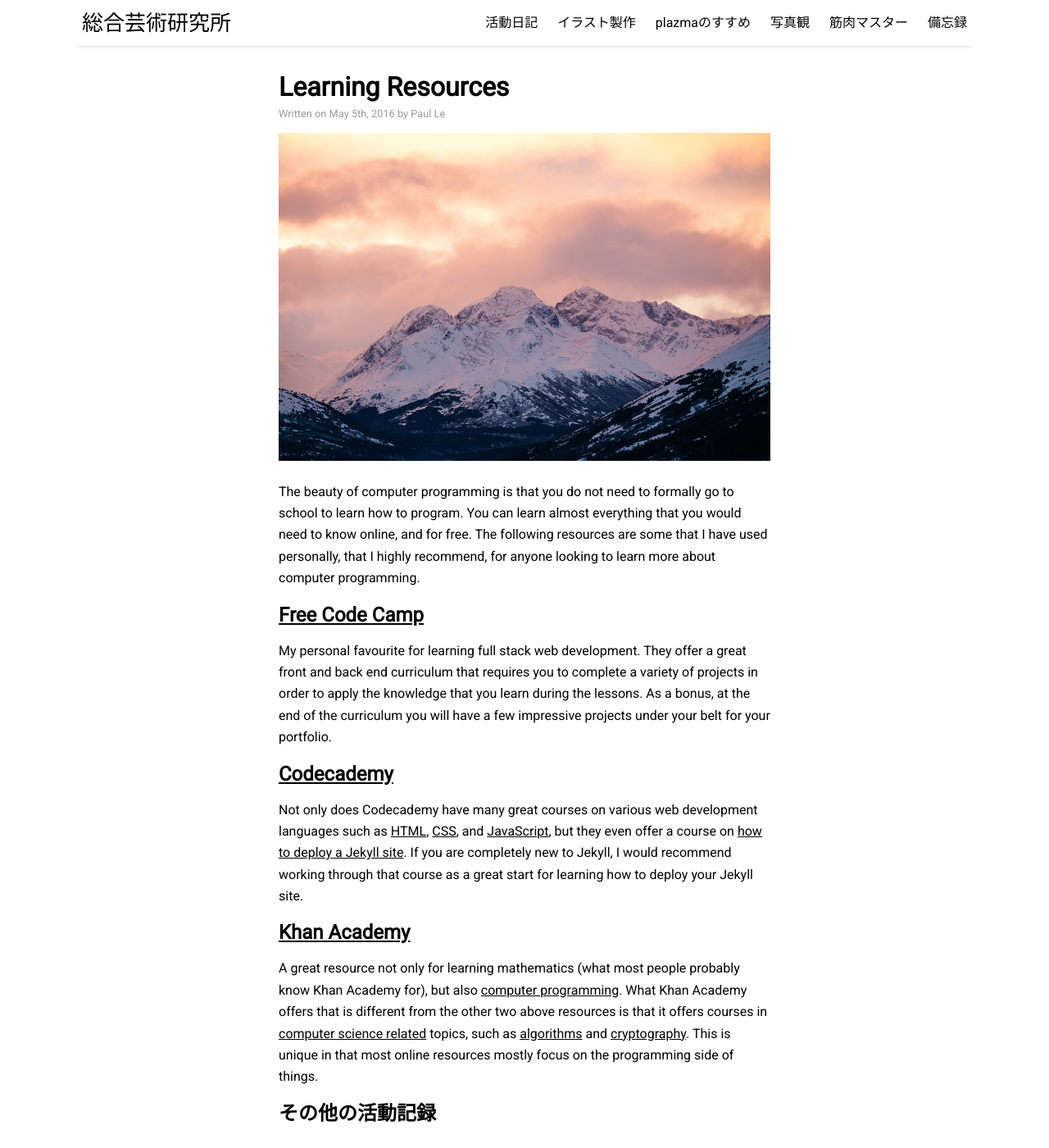
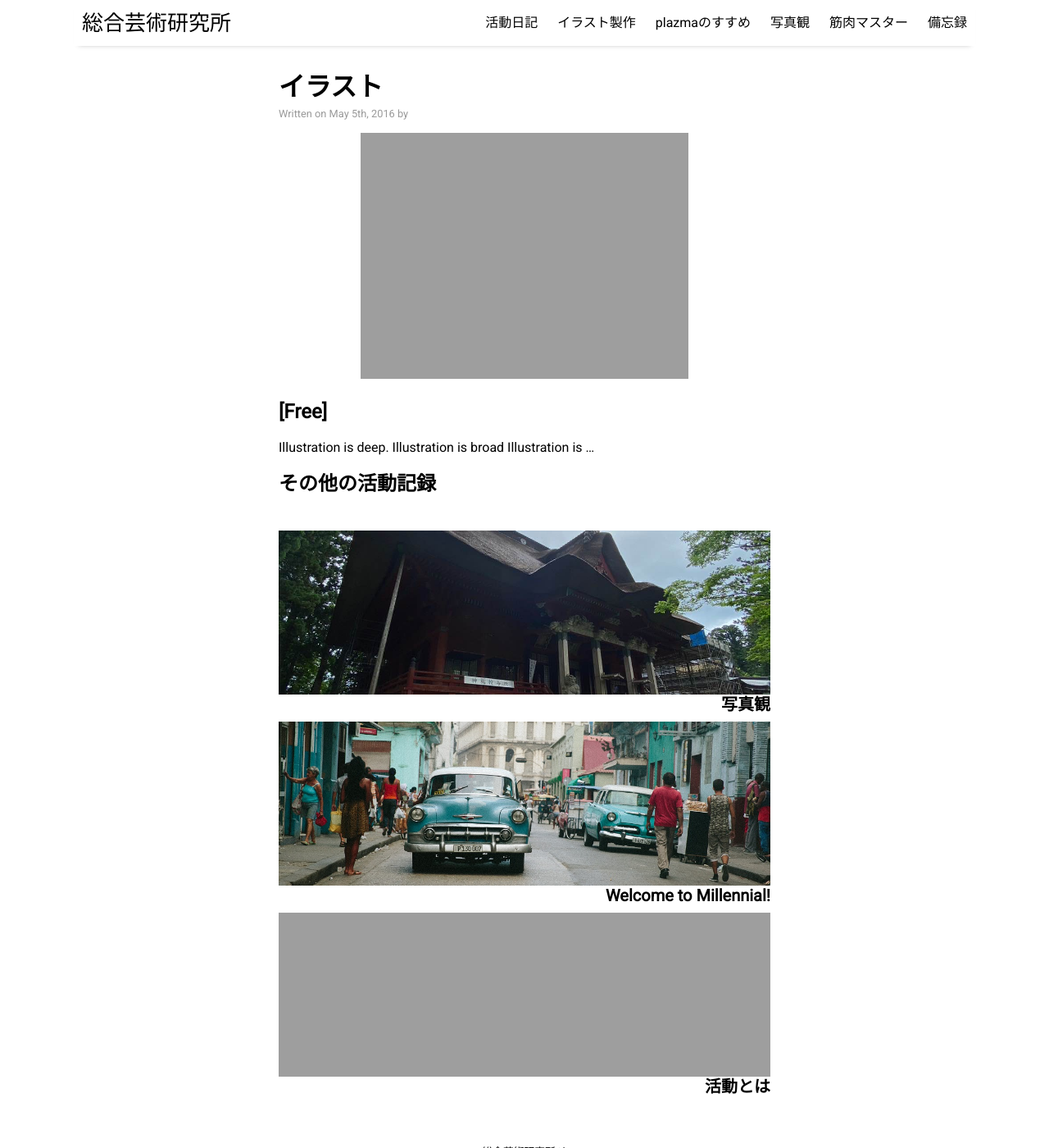
Before and after one commit to gj1002509/zakisikoku, a Jekyll site: the page built from _posts/2016-05-05-learning-resources.md, in a window 1280 px wide and 1400 px high. Shown: the whole window at 82% size. Built offline with Jekyll 4.4.1, drawn with Linux system fonts in a browser that asks for light colours; nearby versions of some CDN libraries.

Commit message:
Update 2016-05-05-learning-resources.md

```diff
--- a/_posts/2016-05-05-learning-resources.md
+++ b/_posts/2016-05-05-learning-resources.md
@@ -1,22 +1,14 @@
 ---
 layout: post
-title: "Learning Resources"
-author: "Paul Le"
-categories: resources
+title: "イラスト"
+author: ""
+categories: illustration
 tags: [documentation,sample]
-image: arctic-2.jpg
+image: yuri1.jpg
 ---
 
-The beauty of computer programming is that you do not need to formally go to school to learn how to program. You can learn almost everything that you would need to know online, and for free. The following resources are some that I have used personally, that I highly recommend, for anyone looking to learn more about computer programming.
+## [Free]
 
-## [Free Code Camp](https://www.freecodecamp.org/)
-
-My personal favourite for learning full stack web development. They offer a great front and back end curriculum that requires you to complete a variety of projects in order to apply the knowledge that you learn during the lessons. As a bonus, at the end of the curriculum you will have a few impressive projects under your belt for your portfolio.
-
-## [Codecademy](https://www.codecademy.com/)
-
-Not only does Codecademy have many great courses on various web development languages such as [HTML](https://www.codecademy.com/learn/learn-html), [CSS](https://www.codecademy.com/learn/learn-css), and [JavaScript](https://www.codecademy.com/learn/introduction-to-javascript), but they even offer a course on [how to deploy a Jekyll site](https://www.codecademy.com/learn/deploy-a-website). If you are completely new to Jekyll, I would recommend working through that course as a great start for learning how to deploy your Jekyll site.
-
-## [Khan Academy](https://www.khanacademy.org/)
-
-A great resource not only for learning mathematics (what most people probably know Khan Academy for), but also [computer programming](https://www.khanacademy.org/computing/computer-programming). What Khan Academy offers that is different from the other two above resources is that it offers courses in [computer science related](https://www.khanacademy.org/computing/computer-science) topics, such as [algorithms](https://www.khanacademy.org/computing/computer-science/algorithms) and [cryptography](https://www.khanacademy.org/computing/computer-science/cryptography). This is unique in that most online resources mostly focus on the programming side of things.
+Illustration is deep.
+Illustration is broad
+Illustration is ...
```
